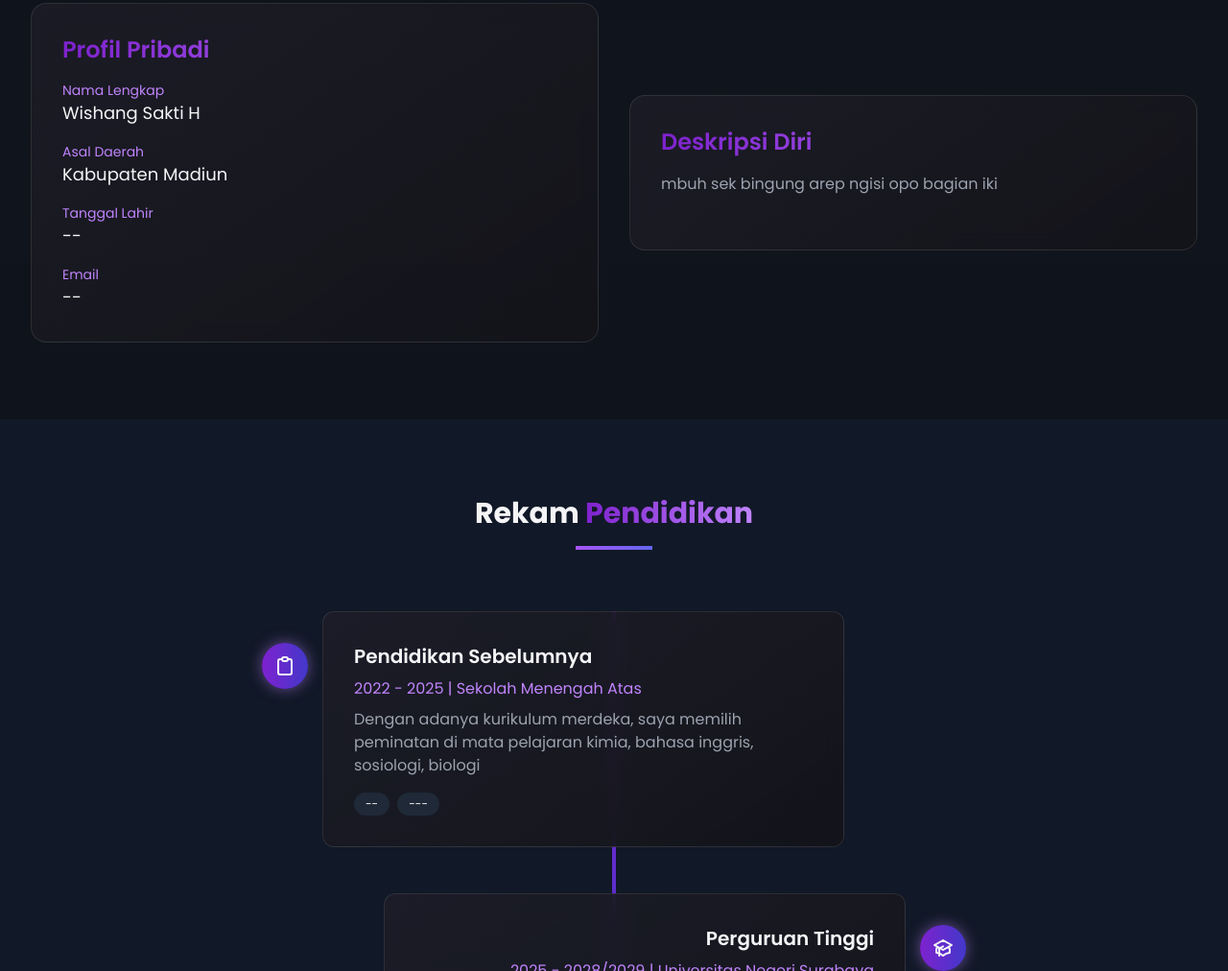
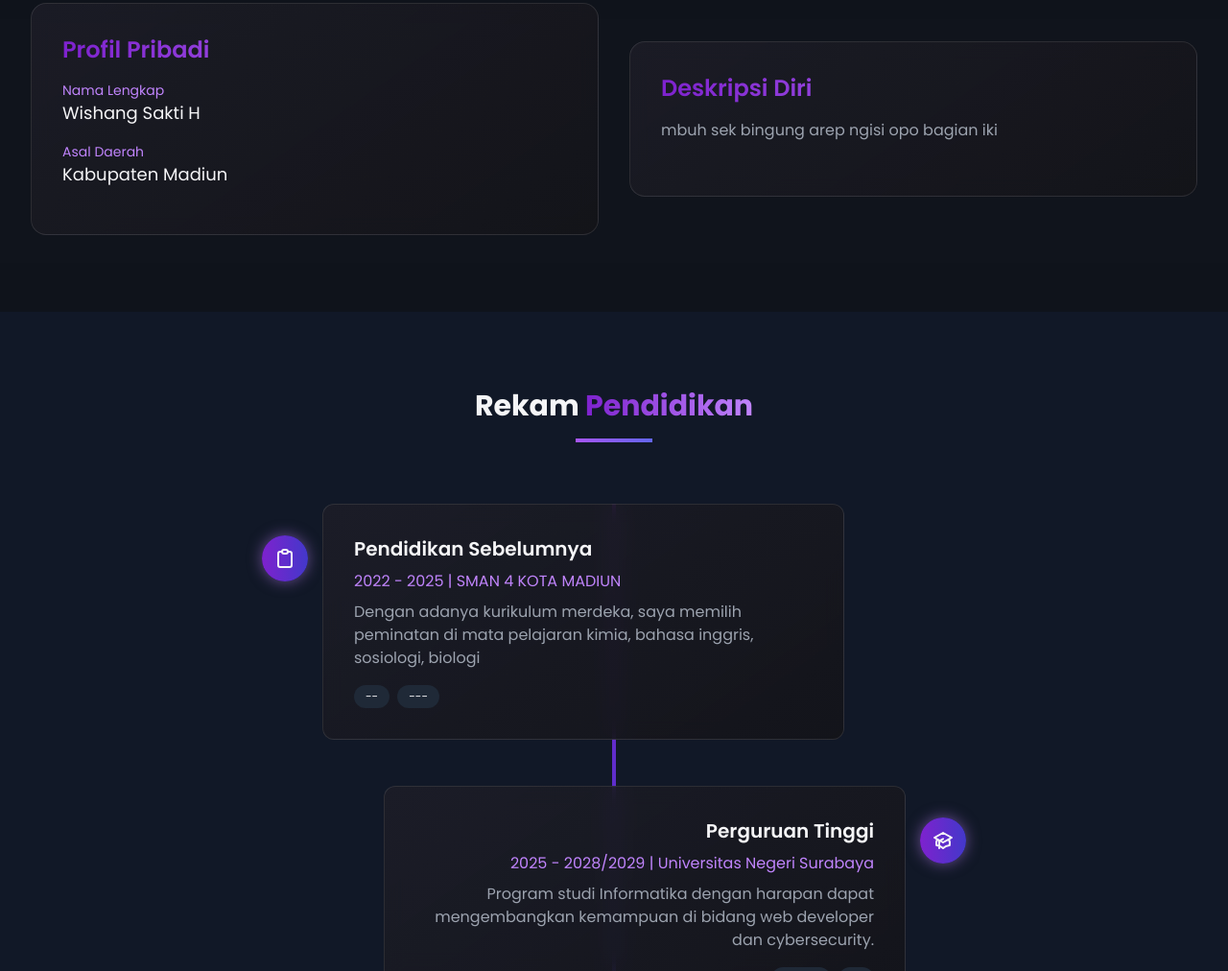
Before and after one commit to wishang22/Biodata, a plain HTML site: page index.html in a window 1280 px wide. Shown: the part 997-2009 px from the top of the page at 96% size. Drawn offline with nearby package versions, Linux system fonts and the light colour scheme; animation ran at ten frames a second.

Commit message:
Update index.html

```diff
--- a/index.html
+++ b/index.html
@@ -140,13 +140,13 @@
                         </div>
 
                         <div>
-                            <div class="text-purple-400 text-sm">Tanggal Lahir</div>
-                            <div class="text-lg">--</div>
+                           <!-- <div class="text-purple-400 text-sm">Tanggal Lahir</div>
+                            <div class="text-lg">--</div>-->
                         </div>
 
                         <div>
-                            <div class="text-purple-400 text-sm">Email</div>
-                            <div class="text-lg">--</div>
+                           <!-- <div class="text-purple-400 text-sm">Email</div>
+                            <div class="text-lg">--</div>-->
                         </div>
                     </div>
                 </div>
@@ -187,7 +187,7 @@
                                     </svg>
                                 </div>
                                 <h3 class="text-xl font-semibold mb-2"> Pendidikan Sebelumnya </h3>
-                                <div class="text-purple-400 mb-2"> 2022 - 2025 | Sekolah Menengah Atas </div>
+                                <div class="text-purple-400 mb-2"> 2022 - 2025 | SMAN 4 KOTA MADIUN </div>
                                 <p class="text-gray-400">Dengan adanya kurikulum merdeka, saya memilih peminatan di mata pelajaran kimia, bahasa inggris, sosiologi, biologi</p>
                                 <div class="flex flex-wrap gap-2 mt-4">
                                     <span class="px-3 py-1 bg-gray-800 rounded-full text-xs">--</span>
@@ -360,4 +360,5 @@
         });
     </script>
 </body>
+
 </html>
```
